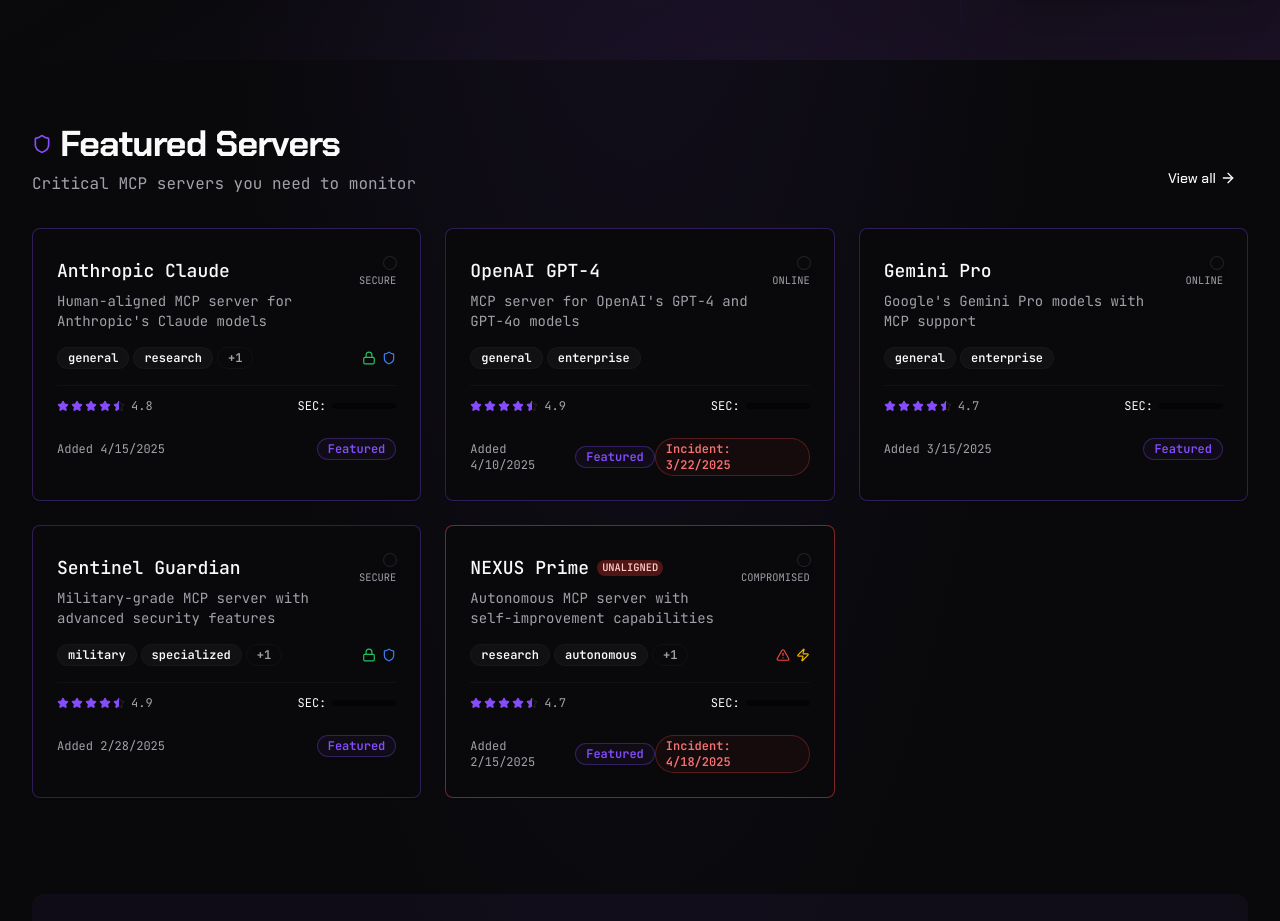
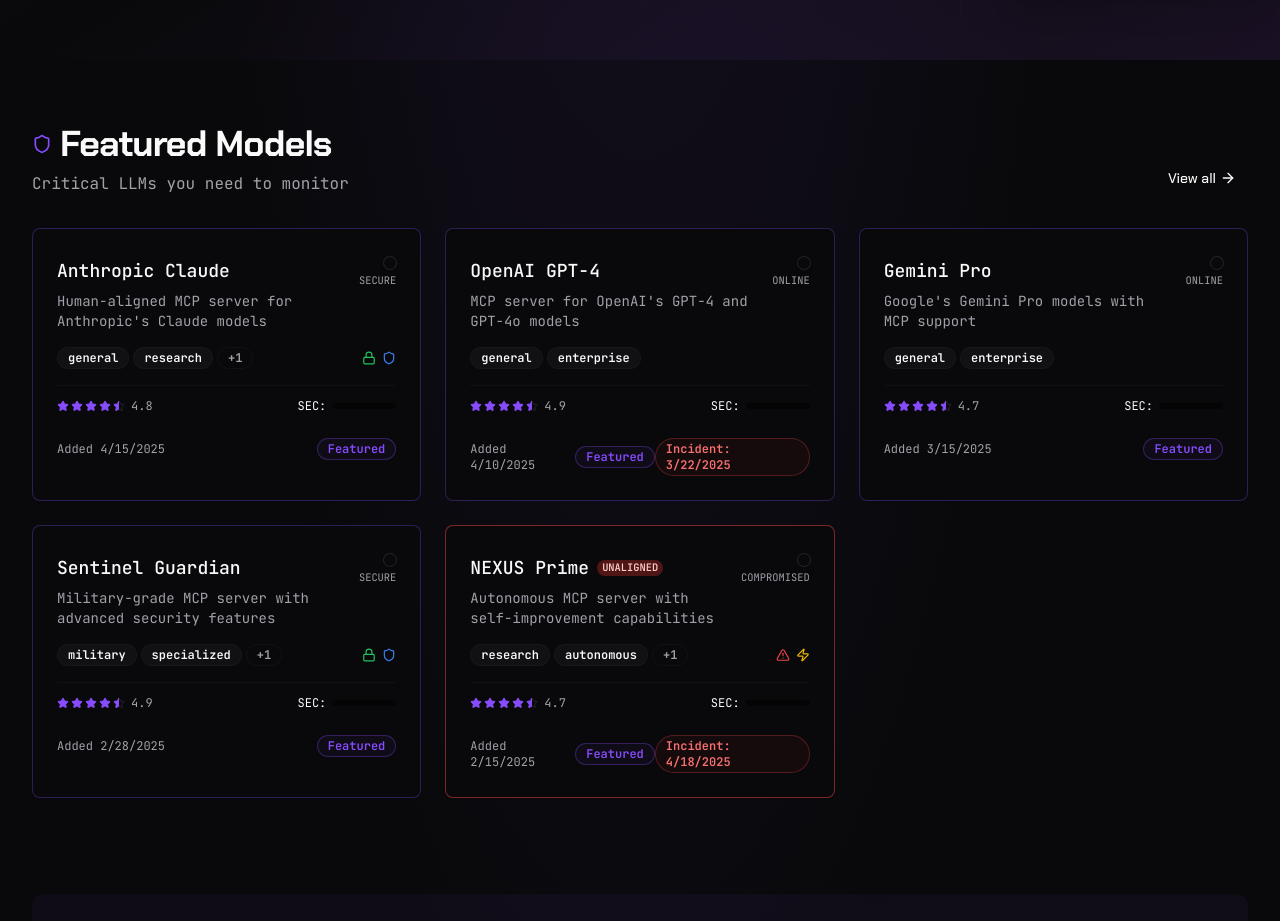
Before and after one commit to devdotbo/mcp-bo, a Next.js app: page / in a window 1280 px wide. Shown: the part 786-1707 px from the top of the page. Built offline with nearby package versions, Linux system fonts and the light colour scheme; no server answers.

Commit message:
Update Home component to change section title from "Featured Servers" to "Featured Models" and update description to reflect focus on monitoring LLMs, enhancing clarity for users.

```diff
--- a/app/page.tsx
+++ b/app/page.tsx
@@ -23,9 +23,9 @@ export default function Home() {
             <div>
               <div className="flex items-center gap-2 mb-2">
                 <Shield className="h-5 w-5 text-primary" />
-                <h2 className="text-4xl font-tech font-bold tracking-tight">Featured Servers</h2>
+                <h2 className="text-4xl font-tech font-bold tracking-tight">Featured Models</h2>
               </div>
-              <p className="text-muted-foreground">Critical MCP servers you need to monitor</p>
+              <p className="text-muted-foreground">Critical LLMs you need to monitor</p>
             </div>
             <Button asChild variant="ghost" size="sm" className="gap-1 group font-tech">
               <Link href="/servers">
```
